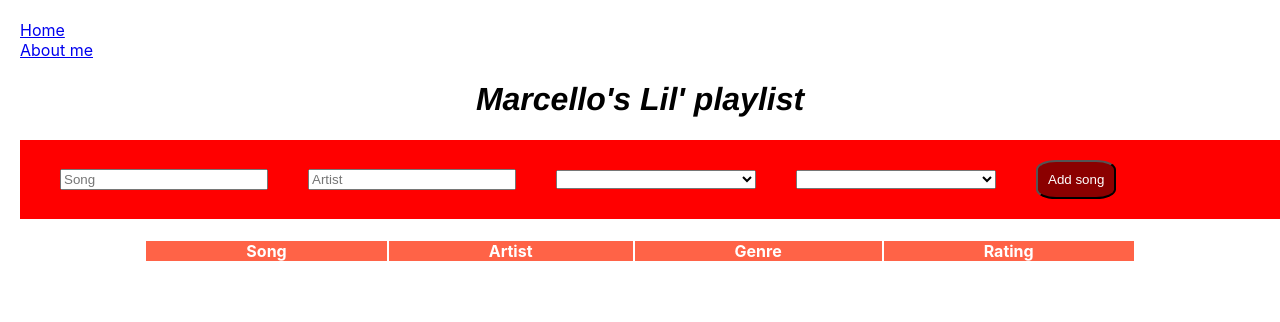
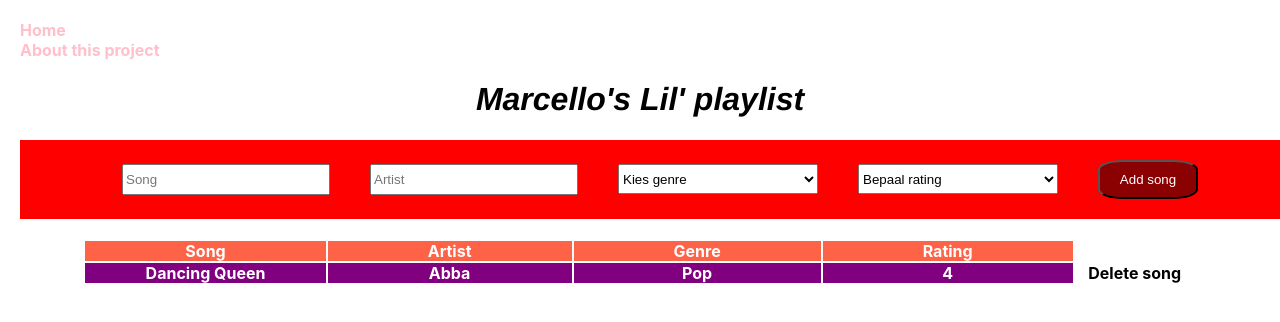
Before and after one commit to VanderMeerM/Lil-Playlist, a React (Create React App) app: page / in a window 1280 px wide. Shown: the top 322 px of the page. Built offline with nearby package versions, Linux system fonts and the light colour scheme.

Commit message:
Some functionality and styling added

```diff
--- a/src/App.css
+++ b/src/App.css
@@ -20,7 +20,6 @@ padding: 0 100px;
 
 }
 
-
 .song-row__purple td {
   background-color: purple;
   color: white;
@@ -30,23 +29,54 @@ padding: 0 100px;
 
  }
 
-form {
+ form {
   background-color: red;
   padding: 20px;
+  margin: 0 auto;
+  display: flex;
+  justify-content: center;
+  align-items: center;
   width: 100%;
 
 }
 
-input, select {
+select, input {
   width: 200px;
   margin: 0 20px;
-  height: auto;
+  height: 30px;
+
 }
 
-button {
+input {
+  height: 25px;
+}
+
+td {
+  min-width: 100px;
+}
+
+
+form button {
   margin: 0 20px;
   border-radius: 25%;
   color: white;
   background-color: darkred;
   padding: 10px;
 }
+
+button {
+  width: 100px;
+  margin-left: 10px;
+}
+
+link,a {
+  text-decoration: none;
+  font-weight: bold;
+  color: pink;
+}
+
+main {
+  font-family: 'Lucida Sans', 'Lucida Sans Regular', 'Lucida Grande', 'Lucida Sans Unicode', Geneva, Verdana, sans-serif;
+  font-style: italic;
+  padding: 0 40px;
+}
--- a/src/App.js
+++ b/src/App.js
@@ -12,8 +12,8 @@ function App() {
 
    <Switch>
 
-<Link to="/">Home</Link><div></div>
-<Link to="/About">About me</Link>
+<Link to="/" >Home</Link><div></div>
+<Link to="/About">About this project</Link>
 
 <Route component = {Container} exact path="/" />
 <Route component = {About} path="/About" />
--- a/src/Container.js
+++ b/src/Container.js
@@ -10,8 +10,11 @@ class SongOverview extends Component {
     super()
     this.state =
     {
-      songs: [
-      ]
+      songs: [{id: 0,
+        song: "Dancing Queen",
+        artist: "Abba",
+        genre: "Pop",
+        rating: 4}]
     }
 
   }
@@ -38,11 +41,41 @@ class SongOverview extends Component {
     )
   }
 
-  deleteSong = (song) => {
-    console.log('hallo')
-  }
+ deleteSong() {
+      let index, table = document.getElementById("table");
+            for(let i = 1; i < table.rows.length; i++)
+            {
+                table.rows[i].cells[4].onclick = function()
+                {
+                       index = this.parentElement.rowIndex;
+                        table.deleteRow(index);
+                    }
 
-  clickHeaderSong = () => {
+                };
+
+            }
+
+filterGenre = (event) => {
+
+  //let table = document.getElementById("table");
+
+  let songs = this.state.songs;
+  let filter = songs.filter(song => song.genre === event.target.value);
+  console.log(filter)
+     }
+
+/*
+  for (var i = 1; i < select.length; i++) {
+      var txt = select.options[0].text;
+
+     if (txt.substring(0, selectedGenre.length).toLowerCase() !== selectedGenre.toLowerCase() && selectedGenre.trim() !== "") {
+          select.options[i].style.display = 'none';
+      } else {
+          select.options[i].style.display = 'list-item';
+      }
+  */
+
+    clickHeaderSong() {
 
     let table, rows, switching, i, x, y, shouldSwitch, dir, switchcount = 0;
     table = document.getElementById("table");
@@ -139,6 +172,7 @@ clickHeaderRating() {
       shouldSwitch = false;
       x = rows[i].getElementsByTagName("TD")[3];
       y = rows[i + 1].getElementsByTagName("TD")[3];
+
       if (dir === "asc") {
       if (x.innerHTML.toLowerCase() > y.innerHTML.toLowerCase()) {
       shouldSwitch = true;
@@ -165,11 +199,9 @@ clickHeaderRating() {
 }
 }
 
-clickRating1() {
-  console.log('hallo')
-}
+  render() {
 
-  render() {
+
     return (
       <div>
         <h1> Marcello's Lil' playlist</h1>
@@ -180,10 +212,11 @@ clickRating1() {
           <Header
           clickArtist={this.clickHeaderArtist}
           clickSong={this.clickHeaderSong}
-          clickRating={this.clickHeaderRating} />
+          clickRating={this.clickHeaderRating}
+          filter = {this.filterGenre} />
 
          <SongList songs={this.state.songs}
-           deleteSong = {this.deleteSong}/>
+          deleteSong = {this.deleteSong}/>
 
          </table>
 
--- a/src/components/About.js
+++ b/src/components/About.js
@@ -4,12 +4,13 @@ import React from "react";
 function About() {
     return (
     <div>
+        <main>
         <p></p>
         Dit project (<strong>Lill' playlist</strong>) was het vijfde project van de frontend-development-opleiding die ik in maart/april 2020 bij <a href="https://wincacademy.nl" target="_blank"> WincAcademy</a> heb voltooid. <p></p>
-        De focus lag bij dit project op het framework React. Het vergde even wat oefening daarmee vertrouwd te raken, maar zoals met alles geldt ook hier: al doende leert men. <br></br>
-        De velden voor artiest en song die worden ingevuld, zijn simpelweg formulieren. Samen met het genre en de rating worden deze aan een state doorgegeven. De objecten van de state worden vervolgens in de HTML-tabel in het paars weergegeven. <p></p>
-        Deze functionaliteit vormde de basis. Het project was uiteindelijk voldoende gemaakt als je een aantal extra features kon inbouwen die in totaal 3 punten waard waren. De features, waarvoor ik koos, waren elk 1 punt waard: <ul><option>sorteren op song, artist of rating(klik hiervoor op de betreffende headers)</option> <option>een extra pagina inbouwen met wat uitleg over dit project (zoals deze About-link) </option> <option>een delete-knop om een rij te verwijderen</option></ul> Het laatste is momenteel nog niet actief, maar daar wordt aan gewerkt.
-
+        De focus lag bij dit project op het framework React. Het vergde even wat oefening daarmee vertrouwd te raken, maar zoals met alles geldt ook hier: al doende leert men en oefening baart kunst. <br></br>
+        De voor de artiest en song in te vullen velden, zijn formulieren. Samen met het genre en de rating worden deze middels setState aan een state toegevoegd. De objecten van de state worden vervolgens in de HTML-tabel in het paars weergegeven. Abba's Dancing Queen staat er als voorbeeld.<p></p>
+        Deze functionaliteit vormde de basis. Het project was uiteindelijk voldoende gemaakt als je een aantal extra features kon inbouwen die in totaal drie punten waard waren. De features, waarvoor ik koos, waren elk 1 punt waard: <ul><option>sorteren op song, artist of rating (klik hiervoor op de betreffende headers)</option> <option>een extra pagina inbouwen met wat uitleg over dit project (zoals deze About-link) </option> <option>de mogelijkheid een rij te verwijderen </option></ul> Een andere, extra bonus (twee punten) kon worden verdiend met het inbouwen van een functionaliteit, waarmee op het genre kan worden gefilterd. Deze functie staat nog  nog op mijn wensenlijstje.
+        </main>
             </div>
     )
 }
--- a/src/components/SongForm.js
+++ b/src/components/SongForm.js
@@ -1,8 +1,8 @@
 import React from "react";
 
 
+const SongForm = ( { addSong } ) => {
 
-const SongForm = ( { addSong, clickHeader} ) => {
 
     return(
 
@@ -19,14 +19,14 @@ const SongForm = ( { addSong, clickHeader} ) => {
         ></input>
         <select
         id="genre" name="genre">
-          <option value=""></option>
+          <option value="">Kies genre</option>
           <option value="Rock">Rock</option>
           <option value="Jazz">Jazz</option>
           <option value="Pop">Pop</option>
         </select>
        <select
         id="rating" name="rating">
-        <option value=""></option>
+      <option value="">Bepaal rating</option>
         <option value="1">1</option>
         <option value="2">2</option>
         <option value="3">3</option>
--- a/src/components/SongList.js
+++ b/src/components/SongList.js
@@ -3,16 +3,21 @@ import React from "react";
 
 function SongList (props) {
 
+  const style = {backgroundColor: "white",
+                color: "black",
+               padding: "0 10px"}
+
+
     return(
 
     props.songs.map (song => {
         return(
-    <tr key={song.id} className ="song-row__purple">
+      <tr key={song.id}  className ="song-row__purple">
         <td>{song.song}</td>
         <td>{song.artist}</td>
         <td>{song.genre}</td>
         <td>{song.rating}</td>
-        <button onClick={props.deleteSong}> Delete song</button>
+        <td style={style} onClick= {props.deleteSong}>Delete song</td>
     </tr>
     )}
 
```
Also changed, not shown: src/components/Header.js (+14 -3 lines).
